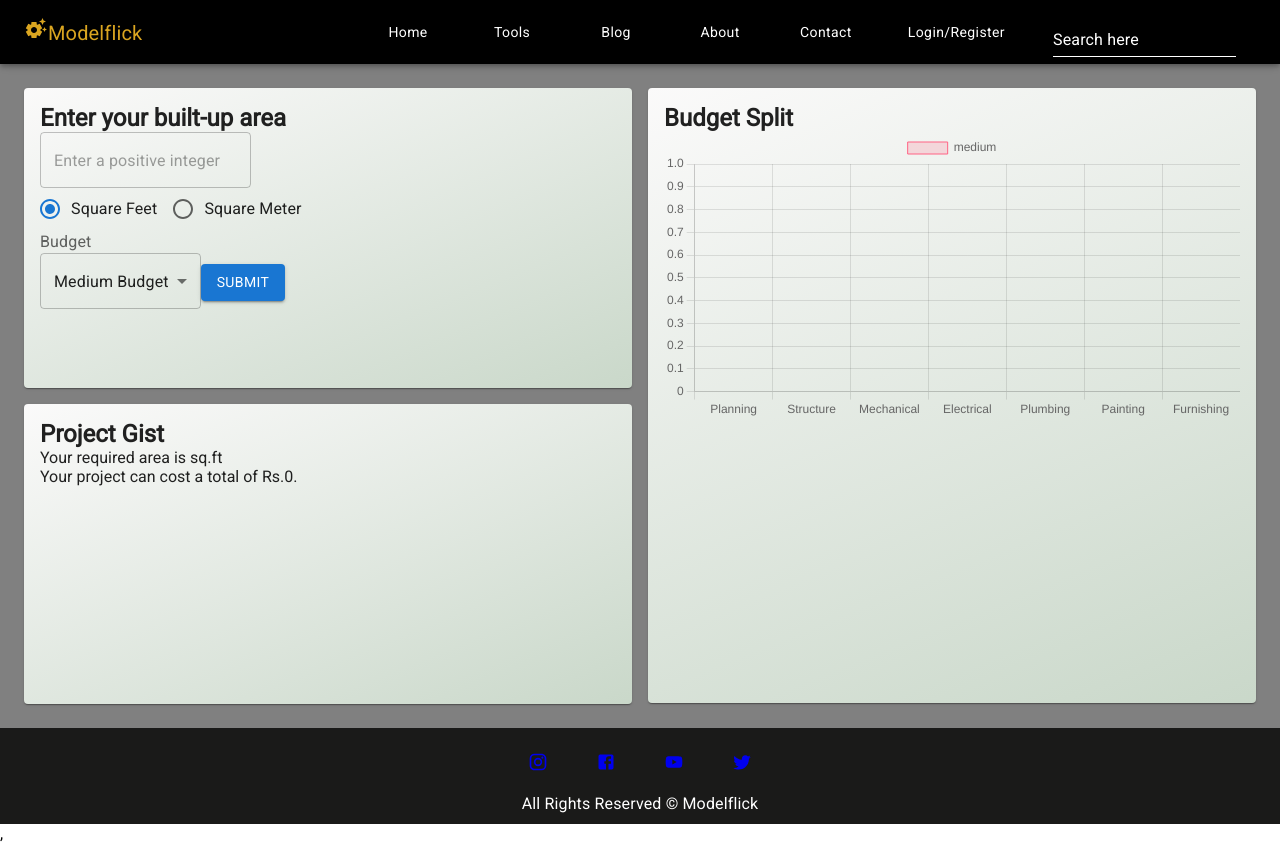
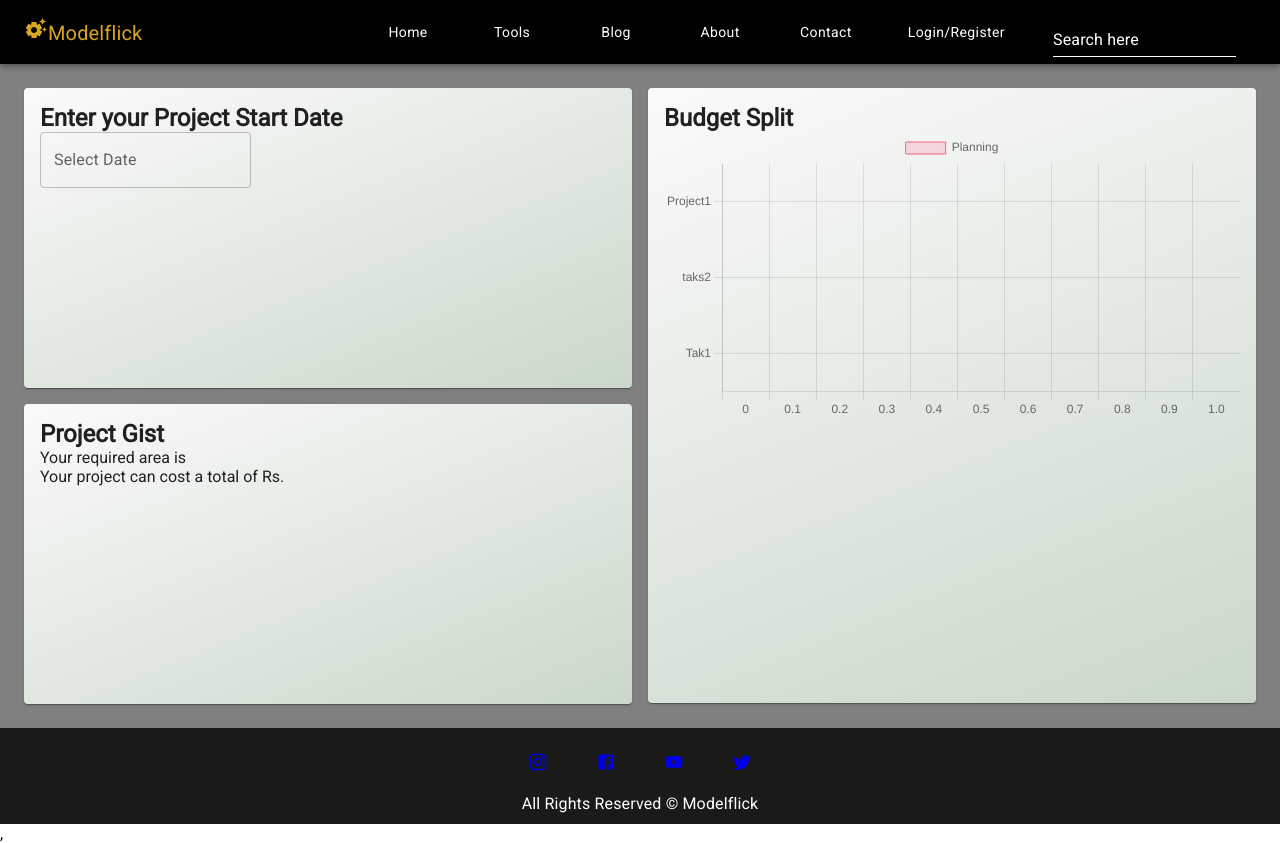
Before and after one commit to Arunarchitect/arunreact, a React (Vite) app: page /scheduler in a window 1280 px wide. Built offline with nearby package versions, Linux system fonts and the light colour scheme.

Commit message:
schedule dummy

```diff
--- a/src/charts/GanttChart.jsx
+++ b/src/charts/GanttChart.jsx
@@ -1,78 +1,42 @@
 import React from "react";
-import {
-  Chart as ChartJS,
-  BarElement,
-  CategoryScale,
-  LinearScale,
-  Tooltip,
-  Legend,
-} from "chart.js";
+import { Chart as ChartJS, BarController, CategoryScale, LinearScale, Tooltip, Legend } from "chart.js";
 import { Bar } from "react-chartjs-2";
+import 'chartjs-adapter-date-fns';
 
-ChartJS.register(BarElement, CategoryScale, LinearScale, Tooltip, Legend);
+ChartJS.register(BarController, CategoryScale, LinearScale, Tooltip, Legend);
 
-
-function GanttChart({ title, budget, unit, onEntryValueChange }) {
-  const costSplitLabel = ["Planning", "Structure", "Mechanical", "Electrical", "Plumbing", "Painting", "Furnishing"];
-  let entry;
-
-  if (unit === "squareMeter") {
-    // If "Square Meter" unit is selected, convert title to square feet
-    title = title * 10.67;
-  }
-
-  if (budget === "low") {
-    entry = 2000 * title;
-  } else if (budget === "medium") {
-    entry = 3000 * title;
-  } else if (budget === "high") {
-    entry = 4000 * title;
-  }
-  onEntryValueChange(entry);
-
-  // console.log("Title:", title);
-  // console.log("Budget:", budget);
-  // console.log("Entry:", entry);
-
-  const costSplitData = [0.05* entry, 0.1* entry, 0.15* entry, 0.05* entry, 0.15* entry, 0.3* entry, 0.1* entry]
-
+function GanttChart() {
   const data = {
-    labels: costSplitLabel,
+    labels: ["Project1", 'taks2'],
     datasets: [
       {
-        label: budget,
-        data: costSplitData,
-        backgroundColor: [
-          "rgba(255, 99, 132, 0.2)",
-          "rgba(255, 159, 64, 0.2)",
-          "rgba(255, 205, 86, 0.2)",
-          "rgba(75, 192, 192, 0.2)",
-          "rgba(54, 162, 235, 0.2)",
-          "rgba(153, 102, 255, 0.2)",
-          "rgba(255, 99, 132, 0.2)",
-        ],
-        borderColor: [
-          "rgb(255, 99, 132)",
-          "rgb(255, 159, 64)",
-          "rgb(255, 205, 86)",
-          "rgb(75, 192, 192)",
-          "rgb(54, 162, 235)",
-          "rgb(153, 102, 255)",
-          "rgb(255, 99, 132)",
-
-        ],
+        label: "Planning",
+        data: [{ x: '2022-10-01', y: 'Tak1', base: 0 }],
+        backgroundColor: "rgba(255, 99, 132, 0.2)",
+        borderColor: "rgb(255, 99, 132)",
         borderWidth: 1,
-      },
+      }
     ],
   };
 
-  // Add console.log statements to log data and options
-  // console.log("Data Object:", data);
-
-  const options = {};
-
-  // Add a console.log statement to log the options object
-  // console.log("Options Object:", options);
+  const options = {
+    scales: {
+      x: {
+        type: "linear",
+        time:{
+            unit:'day'
+        },
+        position: "bottom",
+        min: 0,
+        max: 1, // Adjust the max value based on your timeline
+      },
+      y: {
+        type: "category",
+        position: "left",
+        offset: true,
+      },
+    },
+  };
 
   return (
     <div>
@@ -81,6 +45,4 @@ function GanttChart({ title, budget, unit, onEntryValueChange }) {
   );
 }
 
-
-
 export default GanttChart;
--- a/src/pages/tools/Scheduler.jsx
+++ b/src/pages/tools/Scheduler.jsx
@@ -1,53 +1,15 @@
 import React, { useState } from 'react';
-import Layout from '../../components/layout/Layout'
-import { Box, Typography, FormControlLabel, InputLabel, Select, MenuItem, Button, TextField, RadioGroup, Radio } from '@mui/material'
-import { Grid, Card, CardActionArea, CardMedia, CardContent } from '@mui/material'
-import Stack from '@mui/material/Stack'
-import '../../styles/Dash.css'
+import Layout from '../../components/layout/Layout';
+import { Box, Button, Card, CardContent, Grid, TextField, Typography } from '@mui/material';
 import GanttChart from '../../charts/GanttChart';
-import { FormControl } from '@mui/base/FormControl'
+import { LocalizationProvider } from '@mui/x-date-pickers/LocalizationProvider';
+import { AdapterDayjs } from '@mui/x-date-pickers/AdapterDayjs'
+import { DatePicker } from '@mui/x-date-pickers/DatePicker';
+
 
 const Scheduler = () => {
-  const [inputValue, setInputValue] = useState('');
-  const [displayedValue, setDisplayedValue] = useState('');
-  const [errorMessage, setErrorMessage] = useState('');
-  const [budget, setBudget] = useState('medium');
-  const [selectedUnit, setSelectedUnit] = useState('squareFeet'); // Default unit
 
-  const handleInputChange = (event) => {
-    const value = event.target.value;
-
-    // Check if the input is a positive integer
-    if (/^[1-9]\d*$/.test(value) || value === '') {
-      setInputValue(value);
-      setErrorMessage('');
-    } else {
-      setErrorMessage('Please type a positive value');
-    }
-  };
-
-  const [entryValue, setEntryValue] = useState(0);
-
-  // ...
-
-  const handleEntryValueChange = (value) => {
-    // Update the entry value when it changes in the BarChart component
-    setEntryValue(value);
-  };
-
-  const handleBudgetChange = (event) => {
-    setBudget(event.target.value);
-  };
-
-  const handleUnitChange = (event) => {
-    setSelectedUnit(event.target.value);
-  };
-
-  const handleSubmit = () => {
-    if (!errorMessage) {
-      setDisplayedValue(inputValue);
-    }
-  };
+  const [value,setValue] = useState(null)
 
   return (
     <Layout>
@@ -56,58 +18,24 @@ const Scheduler = () => {
         <Grid item xs={12} sm={6} md={6} lg={6}>
             <Card sx={{ width: '100%', height: { xs: 240, sm: 300, md: 300, lg: 300 } }} className='gradient3'>
             <CardContent>
-                <h2>Enter your built-up area</h2>
-                <FormControl>
-                  <Box row='true'>
-                    <TextField
-                      type="text"
-                      value={inputValue}
-                      placeholder="Enter a positive integer"
-                      onChange={handleInputChange}
+                <h2>Enter your Project Start Date</h2>
+                <LocalizationProvider dateAdapter={AdapterDayjs}>
+                    <DatePicker
+                    label='Select Date'
+                    value = {value}
+                    onChange={(newValue)=>setValue(newValue)}
+                    renderInput={(props)=><TextField{...props} />}
                     />
-                    <RadioGroup
-                      row
-                      aria-label="unit"
-                      name="unit"
-                      value={selectedUnit}
-                      onChange={handleUnitChange}
-                    >
-                      <FormControlLabel value="squareFeet" control={<Radio />} label="Square Feet" />
-                      <FormControlLabel value="squareMeter" control={<Radio />} label="Square Meter" />
-                    </RadioGroup>
-                  </Box>
-
-                  <InputLabel htmlFor="budget">Budget</InputLabel>
-                  <Select
-                    value={budget}
-                    onChange={handleBudgetChange}
-                    displayEmpty // This property will display the placeholder
-                    inputProps={{
-                      id: 'budget',
-                    }}
-                  >
-                    <MenuItem value="" disabled>
-                      Choose your budget
-                    </MenuItem>
-                    <MenuItem value="low">Low Budget</MenuItem>
-                    <MenuItem value="medium">Medium Budget</MenuItem>
-                    <MenuItem value="high">High Budget</MenuItem>
-                  </Select>
-
-                  <Button variant="contained" onClick={handleSubmit}>
-                    Submit
-                  </Button>
-                </FormControl>
+                </LocalizationProvider>
             </CardContent>
             </Card>
             <Card sx={{ width: '100%', height: { xs: 120, sm: 300, md: 300, lg: 300 }, mt: { xs: 2, sm: 2, md: 2, lg: 2 } }} className='gradient3'>
             <CardContent>
                 <h2>Project Gist</h2>
-                <p>Your required area is {displayedValue} {selectedUnit === 'squareFeet' ? 'sq.ft' : 'sq.m'}</p>
+                <p>Your required area is </p>
                 <p>
-                  Your project can cost a total of Rs.{entryValue}.
+                Your project can cost a total of Rs.
                 </p>
-
             </CardContent>
             </Card>
         </Grid>
@@ -115,14 +43,15 @@ const Scheduler = () => {
             <Card sx={{ width: '100%', height: { xs: 300, sm: 615, md: 615, lg: 615 } }} className='gradient3'>
             <CardContent>
                 <h2>Budget Split</h2>
-                <GanttChart title={displayedValue} budget={budget} unit={selectedUnit} onEntryValueChange={handleEntryValueChange} /> {/* Pass displayedValue and selectedUnit as props */}
+                <GanttChart />
             </CardContent>
             </Card>
         </Grid>
         </Grid>
     </Box>
     </Layout>
+
   );
-}
+};
 
 export default Scheduler;
```
Also changed, not shown: package.json (+7 -0 lines), 1 other file (tests, documents, lock files or other folders). Lines whose indentation alone changed are shown as unchanged.
